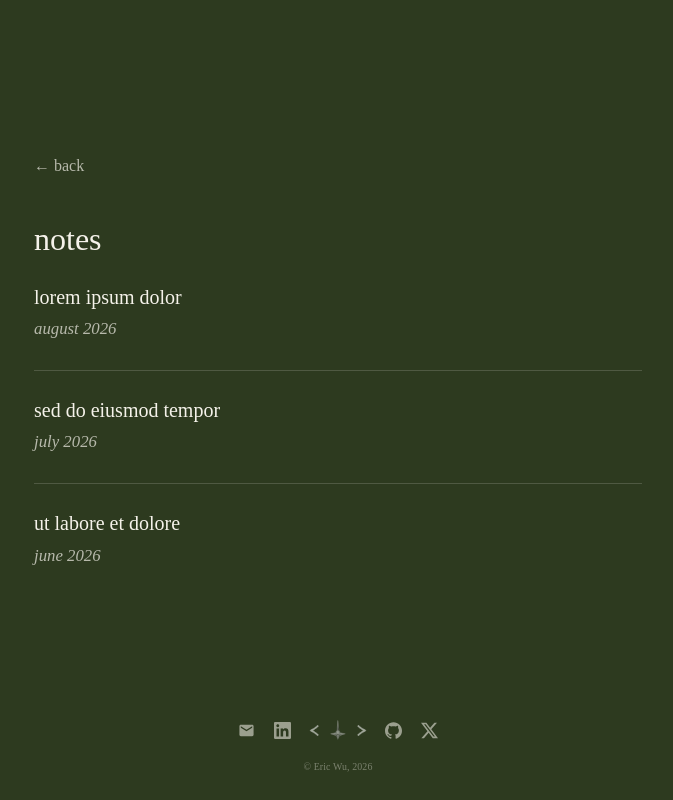
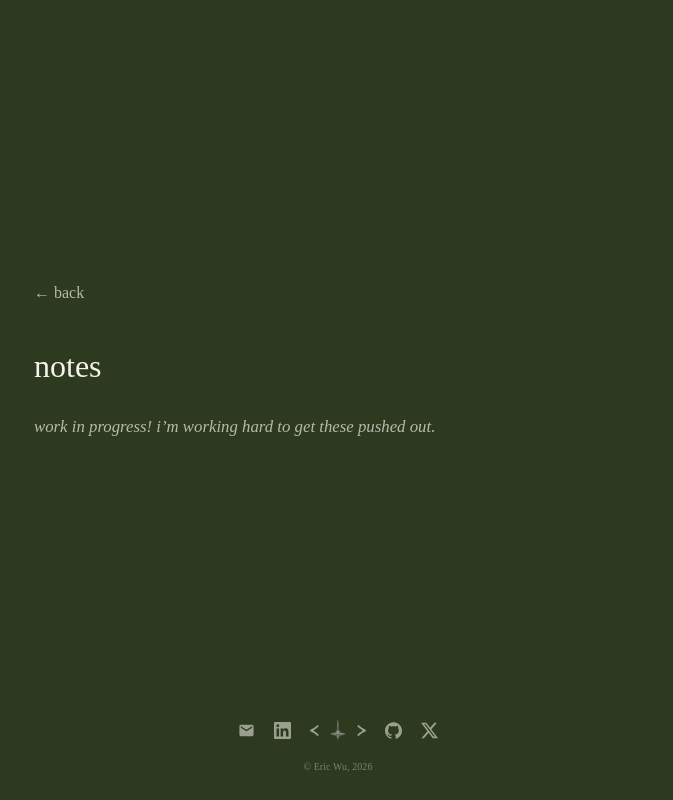
Before and after one commit to ericwu132/personal-site, a React (Vite) app: page /notes in a window 1280 px wide. Shown: the whole page, without its empty margins (302-975 px from the left). Built offline with nearby package versions, Linux system fonts and the light colour scheme.

Commit message:
updated text, locational movements

```diff
--- a/src/App.tsx
+++ b/src/App.tsx
@@ -54,7 +54,14 @@ export default function App() {
           />
           <Route
             path="/notes"
-            element={<EntryList heading="notes" basePath="/notes" entries={notes} />}
+            element={
+              <EntryList
+                heading="notes"
+                basePath="/notes"
+                entries={notes}
+                emptyNote="work in progress! i’m working hard to get these pushed out."
+              />
+            }
           />
           <Route
             path="/notes/:slug"
--- a/src/components/Nav.tsx
+++ b/src/components/Nav.tsx
@@ -14,10 +14,10 @@ type NavItem = {
 //   devpost   https://devpost.com/ericwu132
 //   instagram https://www.instagram.com/ericwu132/
 const items: NavItem[] = [
+  { label: 'about', to: '/about' },
   { label: 'work', to: '/work' },
   { label: 'projects', to: '/projects' },
   { label: 'notes', to: '/notes' },
-  { label: 'about', to: '/about' },
   { label: 'resume', to: '/EricResumeExternal.pdf', external: true },
 ]
 
--- a/src/components/Terminal.tsx
+++ b/src/components/Terminal.tsx
@@ -12,10 +12,10 @@ const LINKS: Record<string, string> = {
   email: 'mailto:e95wu@uwaterloo.ca',
 }
 
-const ROUTES = ['work', 'projects', 'notes', 'about']
+const ROUTES = ['about', 'work', 'projects', 'notes']
 
 const HELP =
-  'commands: work · projects · notes · about · resume · linkedin · github · x · email · whoami · clear'
+  'commands: about · work · projects · notes · resume · linkedin · github · x · email · whoami · clear'
 
 const MAX_BUFFER = 40
 
--- a/src/content.ts
+++ b/src/content.ts
@@ -98,35 +98,9 @@ export const projects: Project[] = [
   },
 ]
 
-export const notes: Entry[] = [
-  {
-    slug: 'lorem-ipsum-dolor',
-    title: 'lorem ipsum dolor',
-    date: 'august 2026',
-    body: [
-      'Lorem ipsum dolor sit amet, consectetur adipiscing elit, sed do eiusmod tempor incididunt ut labore et dolore magna aliqua.',
-      'Duis aute irure dolor in reprehenderit in voluptate velit esse cillum dolore eu fugiat nulla pariatur.',
-    ],
-  },
-  {
-    slug: 'sed-do-eiusmod',
-    title: 'sed do eiusmod tempor',
-    date: 'july 2026',
-    body: [
-      'Lorem ipsum dolor sit amet, consectetur adipiscing elit, sed do eiusmod tempor incididunt ut labore et dolore magna aliqua.',
-      'Duis aute irure dolor in reprehenderit in voluptate velit esse cillum dolore eu fugiat nulla pariatur.',
-    ],
-  },
-  {
-    slug: 'ut-labore',
-    title: 'ut labore et dolore',
-    date: 'june 2026',
-    body: [
-      'Lorem ipsum dolor sit amet, consectetur adipiscing elit, sed do eiusmod tempor incididunt ut labore et dolore magna aliqua.',
-      'Duis aute irure dolor in reprehenderit in voluptate velit esse cillum dolore eu fugiat nulla pariatur.',
-    ],
-  },
-]
+/** Nothing published yet — /notes shows its work-in-progress note while
+    this is empty. See `work` below for the shape of an entry. */
+export const notes: Entry[] = []
 
 /** Placeholder — real roles and case studies to come. */
 export const work: Entry[] = [
--- a/src/index.css
+++ b/src/index.css
@@ -412,6 +412,15 @@ body {
   color: var(--ink);
 }
 
+/* Stands in for a page's content while it's still being written. */
+.page-note {
+  margin-top: clamp(1rem, 3.5vw, 1.5rem);
+  font-size: clamp(0.98rem, 3.4vw, 1.05rem);
+  line-height: 1.65;
+  color: var(--ink-soft);
+  font-style: italic;
+}
+
 .links {
   display: flex;
   flex-wrap: wrap;
--- a/src/pages/About.tsx
+++ b/src/pages/About.tsx
@@ -9,19 +9,9 @@ export default function About() {
 
       <h1 className="page-title">about</h1>
 
-      <div className="prose">
-        <p>
-          Lorem ipsum dolor sit amet, consectetur adipiscing elit, sed do eiusmod
-          tempor incididunt ut labore et dolore magna aliqua. Ut enim ad minim
-          veniam, quis nostrud exercitation ullamco laboris nisi ut aliquip ex ea
-          commodo consequat.
-        </p>
-        <p>
-          Duis aute irure dolor in reprehenderit in voluptate velit esse cillum
-          dolore eu fugiat nulla pariatur. Excepteur sint occaecat cupidatat non
-          proident, sunt in culpa qui officia deserunt mollit anim id est laborum.
-        </p>
-      </div>
+      <p className="page-note">
+        work in progress! i’m working hard to get this pushed out.
+      </p>
     </main>
   )
 }
--- a/src/pages/EntryList.tsx
+++ b/src/pages/EntryList.tsx
@@ -6,10 +6,26 @@ type EntryListProps = {
   /** Route these entries live under, e.g. '/notes'. */
   basePath: string
   entries: Entry[]
+  /** Shown in place of the list while there is nothing to list yet. */
+  emptyNote?: string
 }
 
 /** Dated list of writing — shared by /notes and /work. */
-export default function EntryList({ heading, basePath, entries }: EntryListProps) {
+export default function EntryList({ heading, basePath, entries, emptyNote }: EntryListProps) {
+  // Once real entries land, the note disappears on its own.
+  if (entries.length === 0 && emptyNote) {
+    return (
+      <main className="page">
+        <Link className="back" to="/">
+          &larr; back
+        </Link>
+
+        <h1 className="page-title">{heading}</h1>
+        <p className="page-note">{emptyNote}</p>
+      </main>
+    )
+  }
+
   return (
     <main className="page">
       <Link className="back" to="/">
```
Also changed, not shown: .claude/settings.json.
